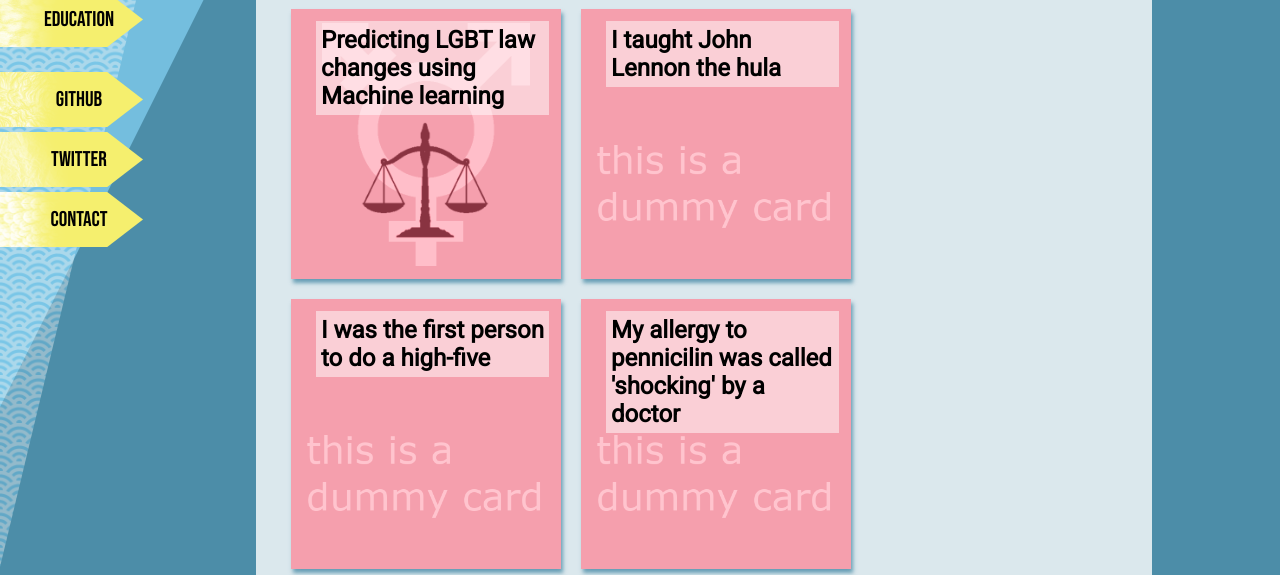
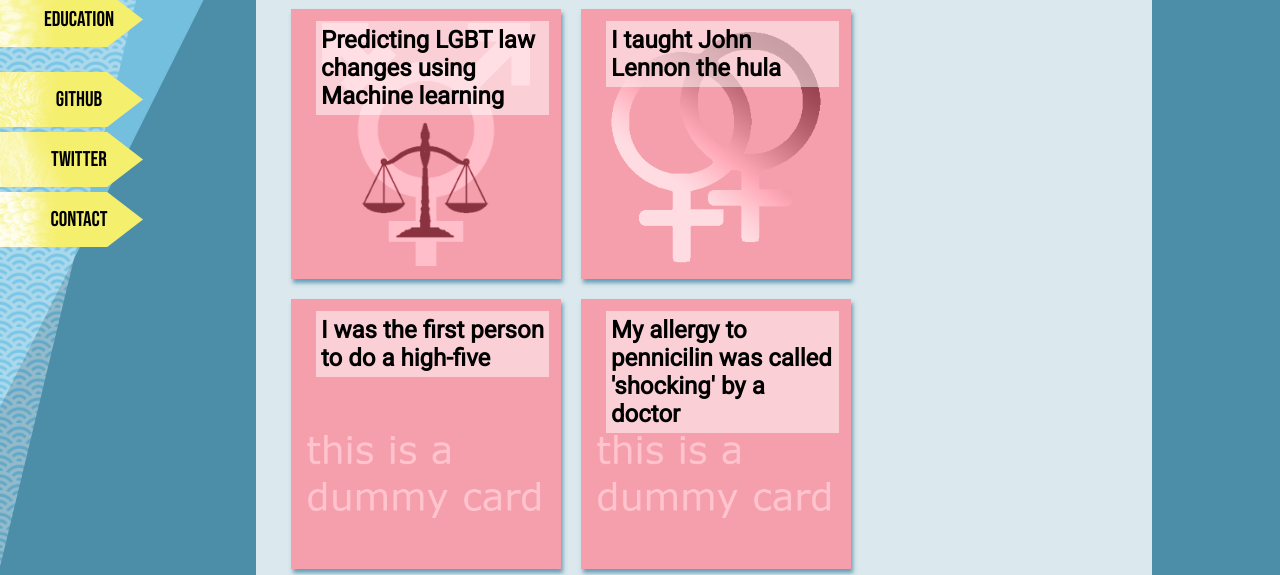
Before and after one commit to BenjaminGordonCody/CodeNation-Develop-Coding, a plain HTML site: page projects.html in a window 1280 px wide. Shown: the part 233-808 px from the top of the page. Drawn offline with Linux system fonts and the light colour scheme; a web font is replaced by a local one.

Commit message:
added new card images and start of mob styling

```diff
--- a/css.css
+++ b/css.css
@@ -6,7 +6,7 @@ body {
     background-color: #4C8DA8;
 }
 
-
+@media (min-width: 700px){
     /* Background Triangles */
     #leftslash {
         background-color: #86D3F5;
@@ -242,5 +242,9 @@ transition: color 2s;}
 
     #legalchange{
         background-image: url(./lgbtlegal.png);
+    }
 
+    #lesbiancategory{
+        background-image: url(./lesbian-symbol-badge.png);
     }
+}
--- a/projects.html
+++ b/projects.html
@@ -46,7 +46,7 @@
             </div>
 
 
-            <div class="card">
+            <div class="card" id="lesbiancategory">
                 <h2>I taught John Lennon the hula</h2>
             </div>
 
```
Also changed, not shown: lesbian-symbol-badge.png (added). Lines whose indentation alone changed are shown as unchanged.
